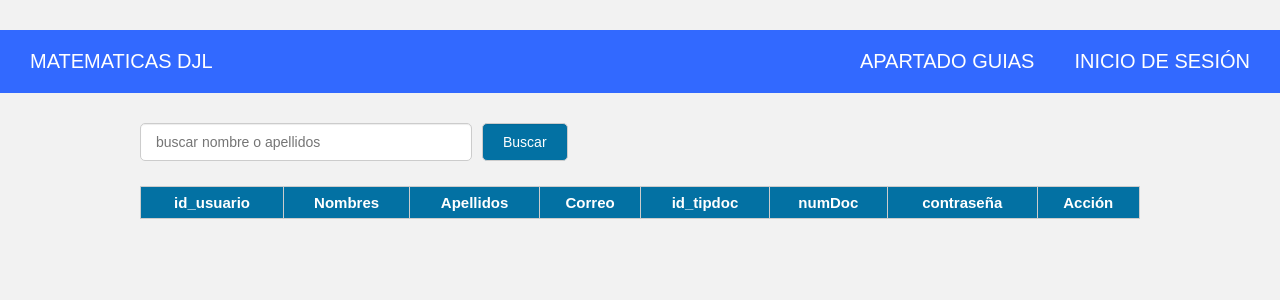
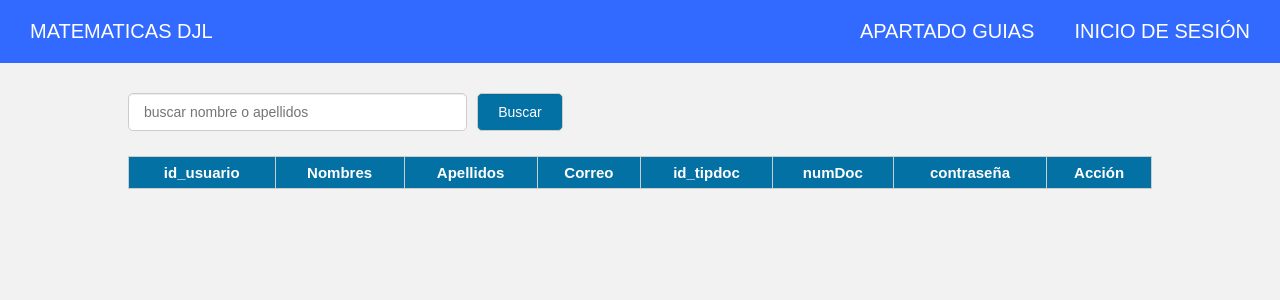
Before and after one commit to Diego8541265/matematicaDJL, a PHP site: page /Control_registro.php in a window 1280 px wide. Shown: the top 300 px of the page. Run offline with PHP 8.4, Linux system fonts and the light colour scheme; data that the repository does not hold is empty.

Commit message:
olololololololl

```diff
--- a/Control_registro.css
+++ b/Control_registro.css
@@ -63,8 +63,8 @@ a{
 }
 .contenedor{
     width: 80%;
-    max-width: 1000px;
-    margin: 30px auto;
+    max-width: 1900px;
+    margin: 0px auto;
     overflow: hidden;
 
 }
```
